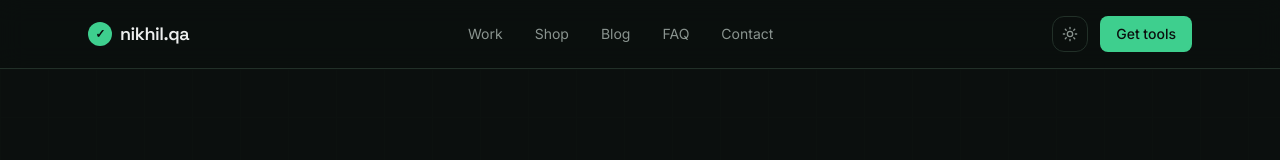
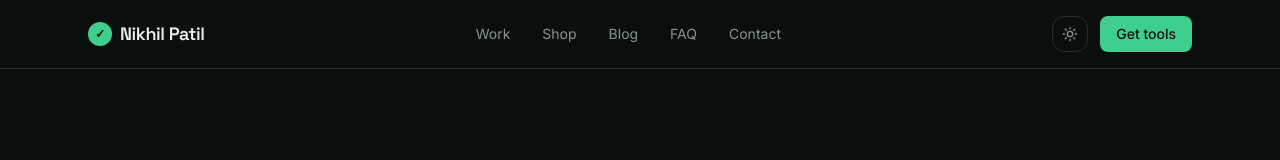
Before and after one commit to Nikkks2000/nikhil-qa-portfolio, a Next.js app: page / in a window 1280 px wide. Shown: the top 160 px of the page. Built offline with nearby package versions, Linux system fonts and the light colour scheme.

Commit message:
Update username displayed in Navbar component

```diff
--- a/components/Navbar.tsx
+++ b/components/Navbar.tsx
@@ -20,7 +20,7 @@ export default function Navbar() {
           <span className="flex h-6 w-6 items-center justify-center rounded-xl bg-accent text-xs text-bg">
             ✓
           </span>
-          <span>nikhil.qa</span>
+          <span>Nikhil Patil</span>
         </Link>
         <div className="hidden items-center gap-8 text-sm text-fg-muted sm:flex">
           {links.map((l) => (
```
